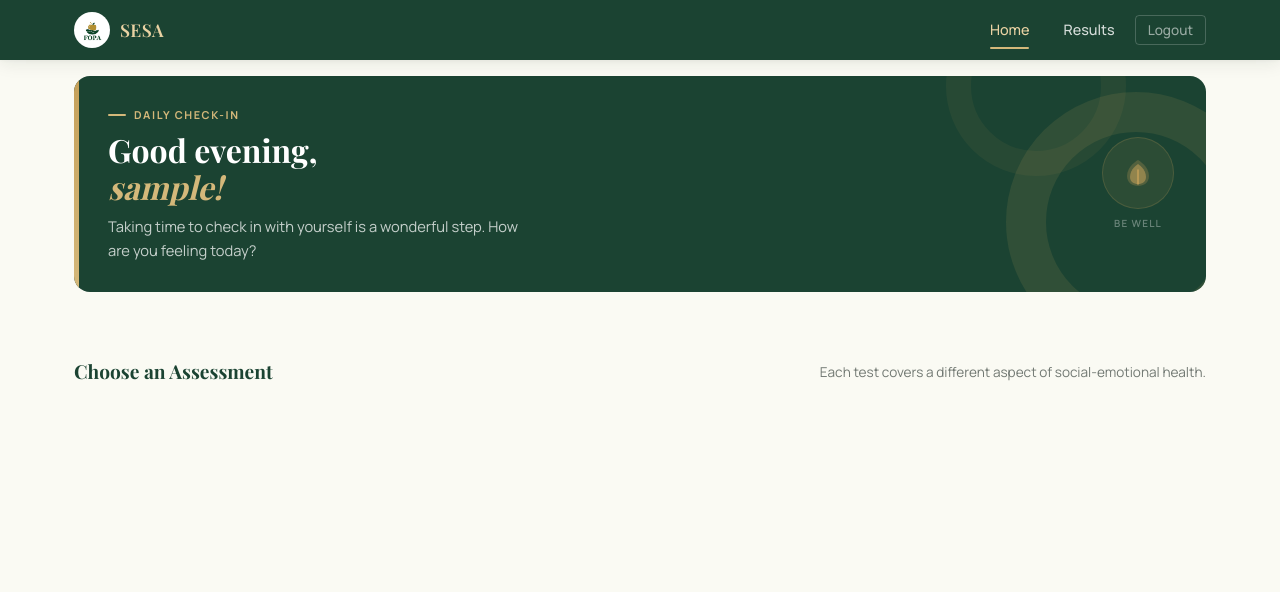
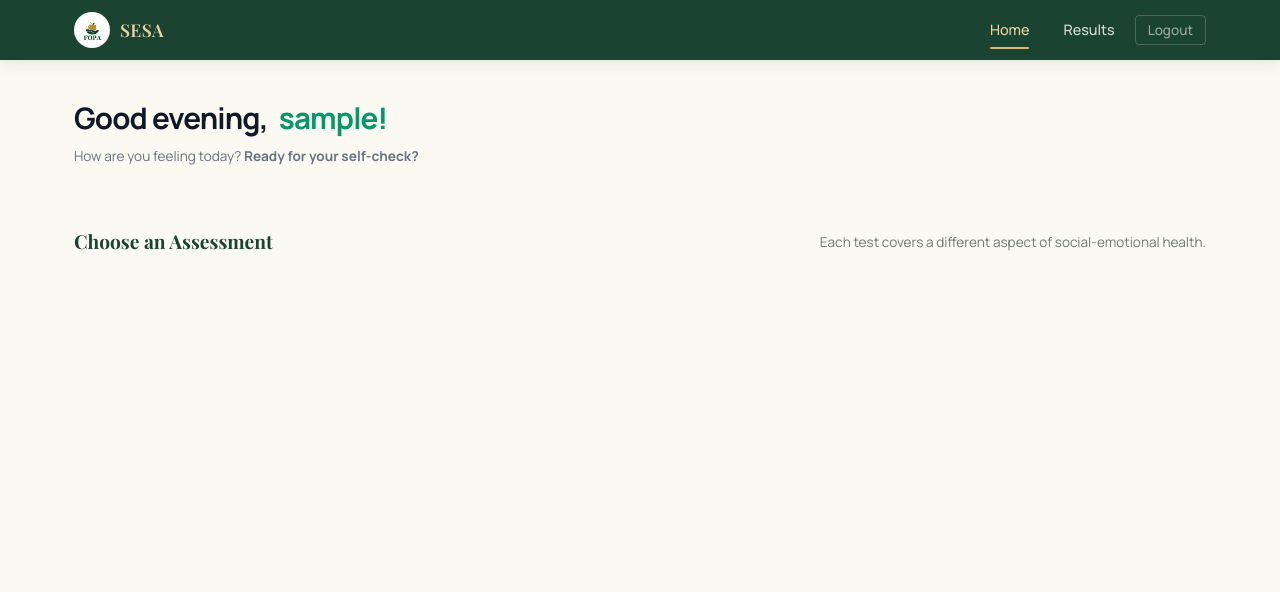
Before and after one commit to attastudy7-sudo/SESA-REFACTORED, a Flask app: page /home in a window 1280 px wide. Shown: the top 592 px of the page. Run offline with Flask 3, Linux system fonts and the light colour scheme; the visitor is signed in with stand-in values (Sample User, id 1); data that the repository does not hold is empty; some web fonts are replaced.

Commit message:
Home Header Replaced with Minimal Version

```diff
--- a/app/templates/main/home.html
+++ b/app/templates/main/home.html
@@ -21,126 +21,6 @@
 
   {% block body %}
   <div class="container" style="padding-bottom: 48px;">
-  <style>
-    .empathy-hero {
-      background: var(--green-800);
-      border-radius: var(--radius-lg);
-      margin-bottom: 32px;
-      margin-top: 16px;
-      color: white;
-      position: relative;
-      overflow: hidden;
-      display: grid;
-      grid-template-columns: 1fr auto;
-      min-height: 190px;
-    }
-    .empathy-hero-arc {
-      position: absolute;
-      bottom: -60px; right: -60px;
-      width: 260px; height: 260px;
-      border-radius: 50%;
-      border: 40px solid rgba(197,160,89,0.12);
-      pointer-events: none;
-    }
-    .empathy-hero-arc2 {
-      position: absolute;
-      top: -80px; right: 80px;
-      width: 180px; height: 180px;
-      border-radius: 50%;
-      border: 25px solid rgba(197,160,89,0.07);
-      pointer-events: none;
-    }
-    .empathy-hero-stripe {
-      position: absolute;
-      top: 0; left: 0;
-      width: 5px; height: 100%;
-      background: linear-gradient(to bottom, var(--gold-500), var(--gold-400));
-      border-radius: var(--radius-lg) 0 0 var(--radius-lg);
-    }
-    .empathy-hero-content {
-      position: relative;
-      z-index: 2;
-      padding: 30px 24px 30px 34px;
-      display: flex;
-      flex-direction: column;
-      justify-content: center;
-      gap: 8px;
-    }
-    .empathy-eyebrow {
-      font-size: 0.68rem;
-      font-weight: 700;
-      text-transform: uppercase;
-      letter-spacing: 0.15em;
-      color: var(--gold-400);
-      display: flex;
-      align-items: center;
-      gap: 8px;
-    }
-    .empathy-eyebrow::before {
-      content: '';
-      display: inline-block;
-      width: 18px; height: 1.5px;
-      background: var(--gold-400);
-      border-radius: 2px;
-    }
-    .empathy-greeting {
-      font-family: var(--font-display);
-      font-size: 2rem;
-      font-weight: 700;
-      line-height: 1.15;
-      color: var(--white);
-      margin: 0;
-    }
-    .empathy-greeting em {
-      font-style: italic;
-      color: var(--gold-400);
-    }
-    .empathy-message {
-      font-size: 0.92rem;
-      line-height: 1.65;
-      color: rgba(255,255,255,0.75);
-      margin: 0;
-      max-width: 420px;
-    }
-    .empathy-hero-visual {
-      position: relative;
-      z-index: 2;
-      display: flex;
-      flex-direction: column;
-      align-items: center;
-      justify-content: center;
-      padding: 28px 32px 28px 12px;
-      gap: 6px;
-    }
-    .empathy-leaf-ring {
-      width: 72px; height: 72px;
-      border-radius: 50%;
-      background: rgba(197,160,89,0.1);
-      border: 1.5px solid rgba(197,160,89,0.2);
-      display: flex;
-      align-items: center;
-      justify-content: center;
-    }
-    .empathy-leaf-ring svg {
-      width: 34px; height: 34px;
-    }
-    .empathy-tagline {
-      font-size: 0.62rem;
-      color: rgba(255,255,255,0.35);
-      font-weight: 600;
-      text-transform: uppercase;
-      letter-spacing: 0.12em;
-      white-space: nowrap;
-    }
-    @media (max-width: 600px) {
-      .empathy-hero {
-        grid-template-columns: 1fr;
-      }
-      .empathy-hero-visual { display: none; }
-      .empathy-hero-content { padding: 26px 24px 26px 30px; }
-      .empathy-greeting { font-size: 1.6rem; }
-    }
-  </style>
 
     {# ── Username Prompt (first login only) ── #}
     {% if new_username %}
@@ -157,30 +37,101 @@
     </div>
     {% endif %}
 
-  {# ── Empathy Hero Banner ── #}
-  <div class="empathy-hero">
-    <div class="empathy-hero-arc"></div>
-    <div class="empathy-hero-arc2"></div>
-    <div class="empathy-hero-stripe"></div>
+  <style>
+    /* Clean, App-like Header Styles */
+    .app-header {
+      padding: 4px; /* Reduced top/bottom padding */
+      margin-bottom: 8px;
+      text-align: center;
+    }
 
-    <div class="empathy-hero-content">
-      <span class="empathy-eyebrow">Daily Check-in</span>
-      <h1 class="empathy-greeting">{{ greeting }},<br><em>{{ user.fname }}!</em></h1>
-      <p class="empathy-message">Taking time to check in with yourself is a wonderful step. How are you feeling today?</p>
-    </div>
+    .status-badge {
+      display: inline-flex;
+      align-items: center;
+      gap: 6px;
+      background: rgba(16, 185, 129, 0.1); /* Soft emerald tint */
+      color: #059669;
+      padding: 5px 12px;
+      border-radius: 100px;
+      font-size: 0.7rem;
+      font-weight: 700;
+      text-transform: uppercase;
+      letter-spacing: 0.05em;
+      margin-bottom: 12px;
+    }
 
-    <div class="empathy-hero-visual">
-      <div class="empathy-leaf-ring">
-        <svg viewBox="0 0 34 34" fill="none" xmlns="http://www.w3.org/2000/svg">
-          <path d="M17 4C17 4 6 10 6 20C6 26.627 11 30 17 30C23 30 28 26.627 28 20C28 10 17 4 17 4Z" fill="#c5a059" opacity="0.25"/>
-          <path d="M17 8C17 8 9 13 9 21C9 25.418 12.5 28 17 28C21.5 28 25 25.418 25 21C25 13 17 8 17 8Z" fill="#c5a059" opacity="0.55"/>
-          <line x1="17" y1="28" x2="17" y2="14" stroke="#c5a059" stroke-width="1.5" stroke-linecap="round"/>
-        </svg>
-      </div>
-      <span class="empathy-tagline">Be well</span>
-    </div>
-  </div>
+    .status-dot {
+      width: 6px;
+      height: 6px;
+      background-color: #10b981;
+      border-radius: 50%;
+    }
 
+    .app-greeting {
+      font-size: 1.5rem; /* Reduced from 1.85rem */
+      font-weight: 800;
+      color: #111827; /* Near black for readability */
+      line-height: 1.2;
+      margin: 0;
+      letter-spacing: -0.03em;
+    }
+
+    .app-greeting span {
+      color: #059669; /* Primary action color */
+      display: inline; /* Forces name onto the same line as the greeting */  }
+
+    .app-description {
+      font-size: 0.85rem; /* Reduced from 0.95rem */
+      color: #6b7280;
+      line-height: 1.5;
+      max-width: 450px;
+      margin: 10px auto 0 auto; /* Added 'auto' to left/right margins to center the box itself */
+    }
+
+    @media (min-width: 600px) {
+      .app-greeting {
+        font-size: 1.85rem; /* Returns to larger size on desktop */
+      }
+
+      .app-greeting span {
+        display: inline;
+        margin-left: 6px;
+      }
+      .app-header {
+        padding: 40px 0 20px 0;
+        text-align: left; /* Resets alignment to left for larger screens */
+      }
+      .app-description {
+        margin-left: 0; /* Resets description position to the left */
+      }
+    }
+    @media (max-width: 600px) {
+  #mainNav.navbar {
+    position: sticky;
+    top: 0;
+    z-index: 2000;
+    background-color: #1a3e2c; /* Matches your theme color */
+    transition: transform 0.3s ease-in-out;
+    width: 100%;
+  }
+
+  /* Moves the nav off-screen when scrolling down */
+  .nav-hidden {
+    transform: translateY(-100%);
+  }
+}
+  </style>
+
+  {# ── Modern App Greeting ── #}
+  <header class="app-header">
+    <h1 class="app-greeting">
+      {{ greeting }}, <span>{{ user.fname }}!</span>
+    </h1>
+
+    <p class="app-description">
+      How are you feeling today? <b>Ready for your self-check?</b>
+    </p>
+  </header>
     {# ── Assessments ── #}
     <div class="section" id="assessments">
       <div class="section-head">
@@ -318,5 +269,35 @@
     {% endif %}
 
   </div>
+<script>
+  (function() {
+    let lastScrollY = window.scrollY;
+    const siteNav = document.getElementById('mainNav');
 
+    if (siteNav) {
+      window.addEventListener('scroll', () => {
+        const currentScrollY = window.scrollY;
+
+        // Only run on mobile
+        if (window.innerWidth <= 600) {
+
+          // DIRECTION: Up (current < last)
+          if (currentScrollY < lastScrollY) {
+            siteNav.classList.remove('nav-hidden');
+          }
+          // DIRECTION: Down (current > last)
+          else if (currentScrollY > lastScrollY && currentScrollY > 70) {
+            siteNav.classList.add('nav-hidden');
+          }
+
+        } else {
+          // Always show on desktop
+          siteNav.classList.remove('nav-hidden');
+        }
+
+        lastScrollY = currentScrollY;
+      }, { passive: true });
+    }
+  })();
+</script>
   {% endblock %}
```
Also changed, not shown: app/templates/test/test.html (+72 -19 lines), instance/sesa_dev.db. Lines whose indentation alone changed are shown as unchanged.
